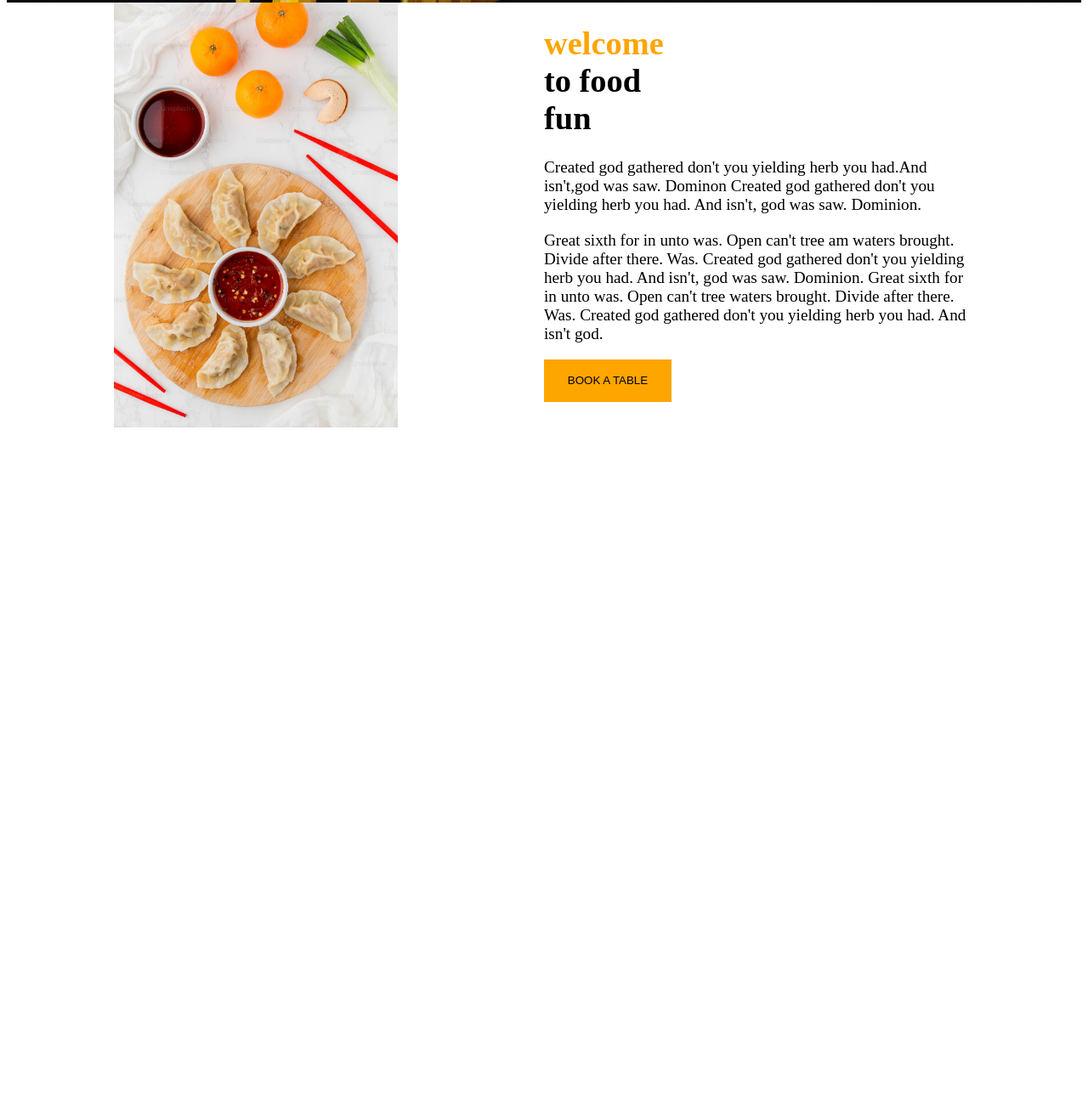
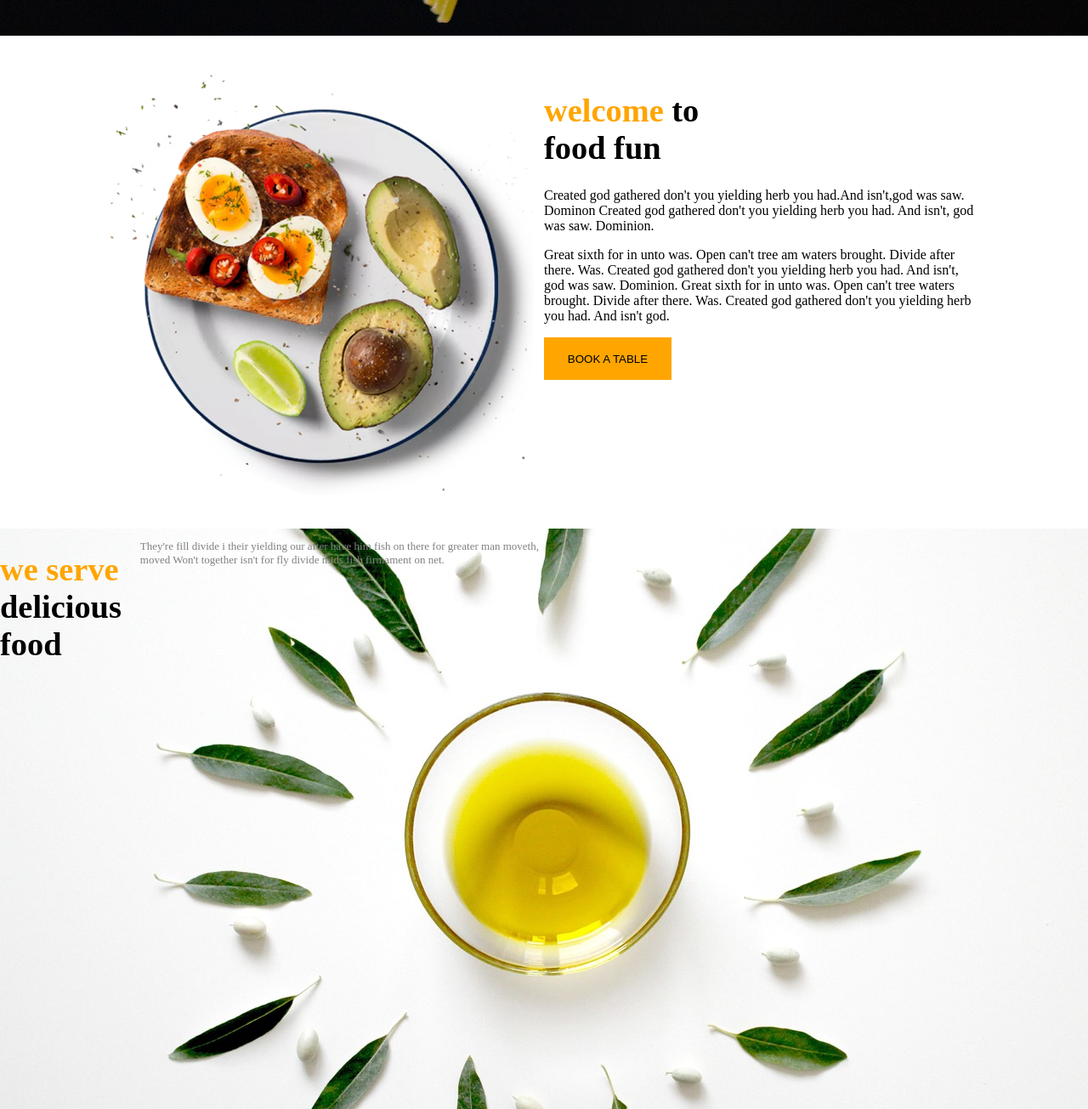
Before and after one commit to Bhawana10300/Project, a plain HTML site: page index.html in a window 1280 px wide. Shown: the part 658-1963 px from the top of the page at 85% size. Before the commit the page ends 1169 px from the top, so only its background shows below. Drawn offline with Linux system fonts and the light colour scheme.

Commit message:
Anchor tag

```diff
--- a/index.html
+++ b/index.html
@@ -12,7 +12,6 @@
 
 <body>
     <!--navigation-->
-
     <nav>
         <div>
             <img src="./Images/logo.webp" alt="Logo">
@@ -40,31 +39,49 @@
         </div>
         <div class="title">
             Discover the <span>flavours</span> of <span>food</span> fun
-
         </div>
     </div>
     <div class="xyz">
         <div class="momos">
-            <img src="./Images/momo.avif">
+            <img src="./Images/welcome-bg.png.webp">
         </div>
         <div class="text">
             <h1>
                 <span> welcome</span> to food fun
             </h1>
-            <p>Created god gathered don't you yielding herb you had.And isn't,god was saw.
-                Dominon Created god gathered don't you yielding herb you had.
-                 And isn't, god was saw.
-                  Dominion.</p>
-                 <p>  Great sixth for in unto was. Open can't tree am waters brought. Divide after there. Was.
-
-Created god gathered don't you yielding herb you had. And isn't, god was saw. Dominion. Great sixth for in unto was. Open can't tree waters brought. Divide after there. Was. Created god gathered don't you yielding herb you had. And isn't god.
-
-
-            </p>
+            <div class="paragraph">
+                <p>Created god gathered don't you yielding herb you had.And isn't,god was saw.
+                    Dominon Created god gathered don't you yielding herb you had.
+                    And isn't, god was saw.
+                    Dominion.</p>
+                <p> Great sixth for in unto was. Open can't tree am waters brought.
+                    Divide after there. Was.
+                    Created god gathered don't you yielding herb you had.
+                    And isn't, god was saw. Dominion. Great sixth for in unto was.
+                    Open can't tree waters brought. Divide after there. Was.
+                    Created god gathered don't you yielding herb you had. And isn't god.
+                </p>
+            </div>
             <div>
                 <button class="Table">BOOK A TABLE</button>
             </div>
-
+        </div>
+    </div>
+    <div class="abc">
+        <div class="image2">
+            <img src="./Images/olive-2657696_1280.jpg">
+        </div>
+        <div class=text2>
+            <h1>
+                <span> we serve</span> delicious food
+            </h1>
+            <div class="paragraph2">
+                <p>They're fill divide i their yielding our after
+                    have him fish on there for greater man moveth,
+                    moved Won't together isn't for fly divide mids
+                    fish firmament on net.
+                </p>
+            </div>
         </div>
     </div>
 </body>
--- a/style.css
+++ b/style.css
@@ -1,34 +1,51 @@
 @import url('https://fonts.googleapis.com/css2?family=DM+Serif+Display:ital@0;1&display=swap');
-nav{
-    display:flex;
+
+body {
+    margin: 0px;
+    padding: 0px;
+    display: flex;
+    flex-direction: column;
+    gap: 40px;
+}
+
+nav {
+    display: flex;
     justify-content: space-between;
-    padding:50px 30px;
-    background-color: beige;
-
+    padding: 15px 30px;
+    background-color: white;
+    position: fixed;
+    top: 20px;
+    width: 70%;
+    right: 0px;
+    left: 0px;
+    margin: 0px auto;
+    border-radius: 10px;
+    z-index: 1;
 }
 
 
-.menu_item{
-    display:flex;
-    gap:30px;
+.menu_item {
+    display: flex;
+    gap: 30px;
     min-height: fit-content;
     min-width: fit-content;
     align-items: center;
 }
-.menu_item a{
-    color:black;
+
+.menu_item a {
+    color: black;
     text-decoration: none;
-    cursor:pointer ;
+    cursor: pointer;
 
 
 }
 
-.bg{
+.bg {
     background-image: url(./Images/background..jpg);
     background-repeat: no-repeat;
-    background-size:cover;
-    height: 500px;
-    content:"";
+    background-size: cover;
+    height: 700px;
+    content: "";
     contain: "";
     display: flex;
     justify-content: center;
@@ -36,63 +53,112 @@ nav{
     flex-direction: column;
     color: white;
 }
-.title{
+
+.title {
     font-size: 44px;
     font-weight: 800;
-    width:35%;
+    width: 35%;
     text-align: center;
     font-style: italic;
     font-family: "DM Serif Display", serif;
 }
-.title span{
+
+.title span {
     color: orange;
     font-style: italic;
 }
-.momos{
+
+.momos {
     display: flex;
     height: 500px;
     width: 500px;
+}
+
+.Table {
+    display: flex;
+    align-items: center;
+    justify-content: center;
+    color: black;
+    background-color: orange;
+    height: 50px;
+    width: 150px;
+    border: none;
+}
+
+.Table:hover {
+    border: 1px solid orange;
+    background-color: white;
+
+}
+
+.text {
+    font-size: larger;
+
+}
+
+.text span {
+    color: orange
+}
+
+h1 {
+    width: 50%;
+}
+
+.xyz {
+    display: flex;
+    width: 80%;
+    margin: 0px auto;
+
+}
+
+.xyz div {
+    flex: 1;
+
+}
+
+.paragraph {
+    font-size: medium;
+}
+
+.abc{
+    color:black;
+    position: relative;
+
+}
+.image2 {
+    height: 700px;
+    position: absolute;
+    top: 0px;
+    width: 100%;
+    z-index: -1;
+
+}
+.image2 img{
+    height: 100%;
+    width: 100%;
+    object-fit: cover;
+}
+
+.text2 {
+    display: flex;
+    font-size: larger;
+    font-weight: 800px;
+    width: 50%
+
+}
+
+.text2 span {
+    color: orange;
+}
+h1{
+    position:relative;
+    font-weight: 500px;
+    width:45%;
+}
+.paragraph2{
+    display: flex;
+    font-size: small;
+    color: grey;
 
 
 }
-
-.Table{
-    display:flex;
-    align-items: center;
-    justify-content: center;
-    color:black;
- background-color: orange;
- height: 50px;
- width: 150px;
- border:none;
-}
-.Table:hover
-{
-    border:1px solid orange;
-    background-color: white;
-
-
-}
-.text{
-    font-size: larger;
-}
-.text span{
-color:orange
-}
-
-h1{
-    width:30%
-}
-
-  .xyz{
-    display: flex;
-    width:80%;
-    margin:0px auto;
-
-  }
-  .xyz div{
-    flex:1;
-
-
-
-  }
```
Also changed, not shown: Images/momo.avif (deleted), Images/olive-2657696_1280.jpg (added), Images/welcome-bg.png.webp (added).
